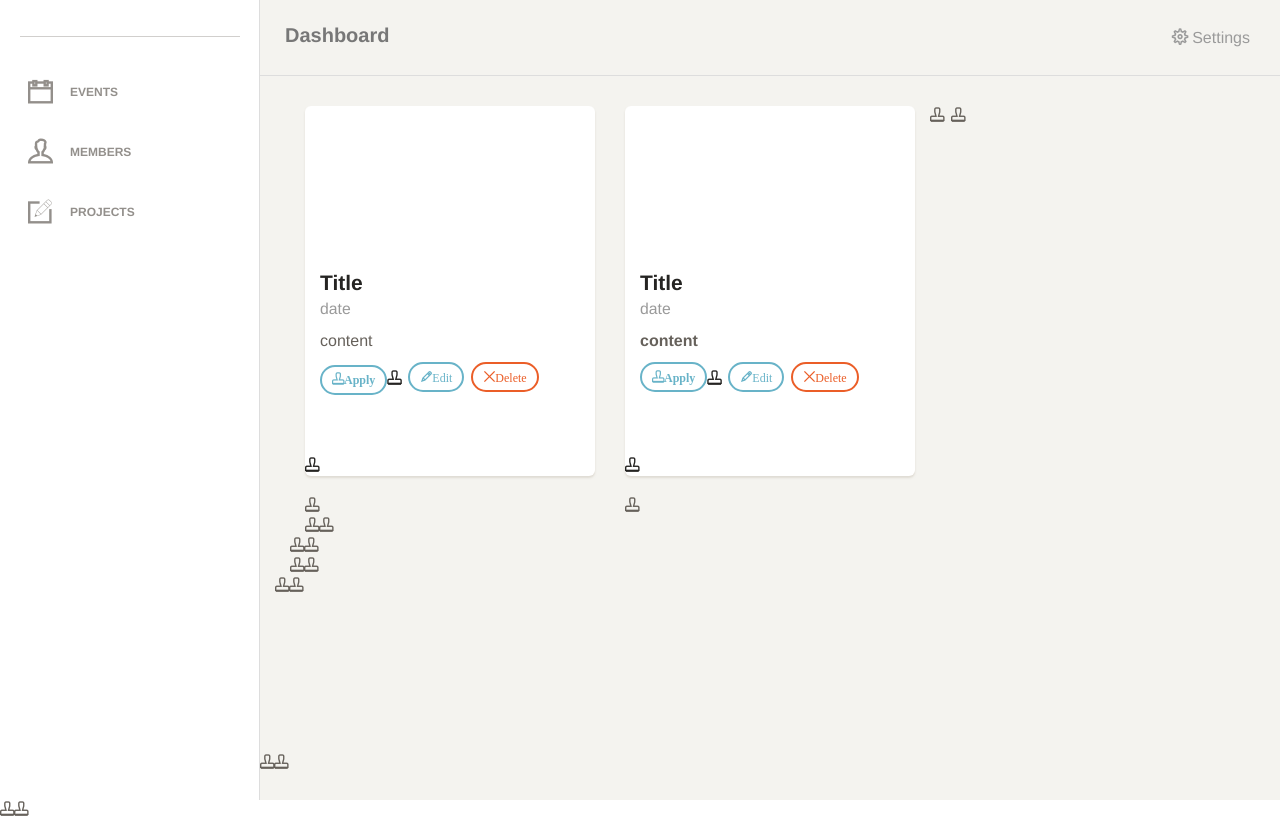
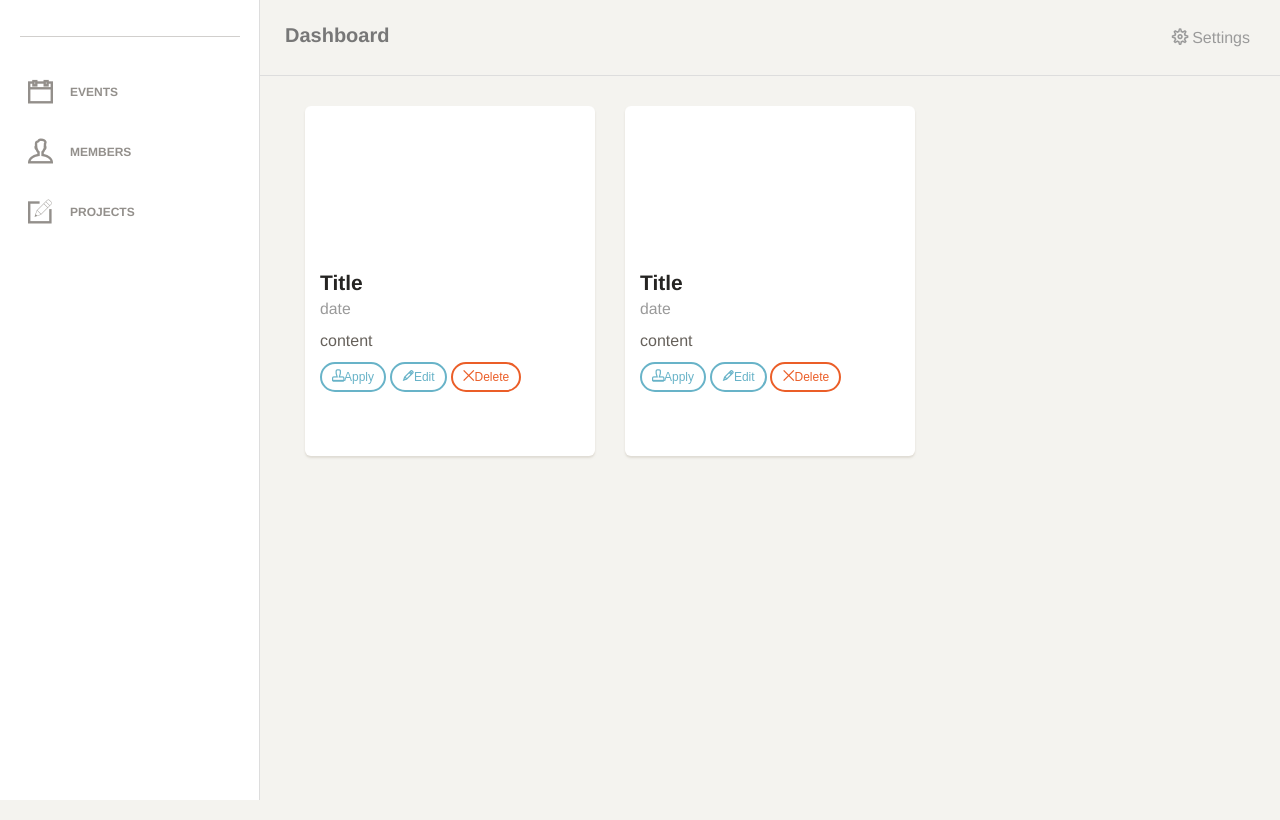
Before and after one commit to shubhank-saxena/ccs-log-trial, a Flask app: page /addprojects in a window 1280 px wide. Run offline with Flask 2, Linux system fonts and the light colour scheme; some libraries are stand-ins or nearby versions; some web fonts are replaced.

Commit message:
Minor changes

```diff
--- a/templates/events.html
+++ b/templates/events.html
@@ -20,8 +20,8 @@
                                     {{ event[2] }}
 
                                 </p>
-                                <button class="btn btn-info btn-sm" onclick="window.location.href='#edit'"><i class="ti-pencil">Edit</button>
-                                <button class="btn btn-danger btn-sm"  onclick="window.location.href='#delete'"><i class="ti-close">Delete</button>
+                                <button class="btn btn-info btn-sm" onclick="window.location.href='#edit'"><i class="ti-pencil"></i>Edit</button>
+                                <button class="btn btn-danger btn-sm"  onclick="window.location.href='#delete'"><i class="ti-close"></i>Delete</button>
                             </div>
                           </div>
                       </div>
--- a/templates/projects.html
+++ b/templates/projects.html
@@ -19,9 +19,9 @@
                                     {{ projects[2] }}
 
                                 </p>
-                                <button class="btn btn-info btn-sm" onclick="window.location.href='#edit'"><i class="ti-stamp">Apply</button>
-                                <button class="btn btn-info btn-sm" onclick="window.location.href='#edit'"><i class="ti-pencil">Edit</button>
-                                <button class="btn btn-danger btn-sm"  onclick="window.location.href='#delete'"><i class="ti-close">Delete</button>
+                                <button class="btn btn-info btn-sm" onclick="window.location.href='#edit'"><i class="ti-stamp"></i>Apply</button>
+                                <button class="btn btn-info btn-sm" onclick="window.location.href='#edit'"><i class="ti-pencil"></i>Edit</button>
+                                <button class="btn btn-danger btn-sm"  onclick="window.location.href='#delete'"><i class="ti-close"></i>Delete</button>
                             </div>
                           </div>
                       </div>
@@ -41,7 +41,7 @@
                                 <p class="description text">
                                    content
                                 </p>
-                                <button class="btn btn-info btn-sm" onclick="window.location.href='#edit'"><i class="ti-stamp">Apply</button>
+                                <button class="btn btn-info btn-sm" onclick="window.location.href='#edit'"><i class="ti-stamp"></i>Apply</button>
                                 <button class="btn btn-info btn-sm" onclick="window.location.href='#edit'"><i class="ti-pencil"></i>Edit</button>
                                 <button class="btn btn-danger btn-sm"  onclick="window.location.href='#delete'"><i class="ti-close"></i>Delete</button>
                            </div>
@@ -61,7 +61,7 @@
                                 <p class="description text">
                                    content
                                 </p>
-                                <button class="btn btn-info btn-sm" onclick="window.location.href='#edit'"><i class="ti-stamp">Apply</button>
+                                <button class="btn btn-info btn-sm" onclick="window.location.href='#edit'"><i class="ti-stamp"></i>Apply</button>
                                 <button class="btn btn-info btn-sm" onclick="window.location.href='#edit'"><i class="ti-pencil"></i>Edit</button>
                                 <button class="btn btn-danger btn-sm"  onclick="window.location.href='#delete'"><i class="ti-close"></i>Delete</button>
                            </div>
```
